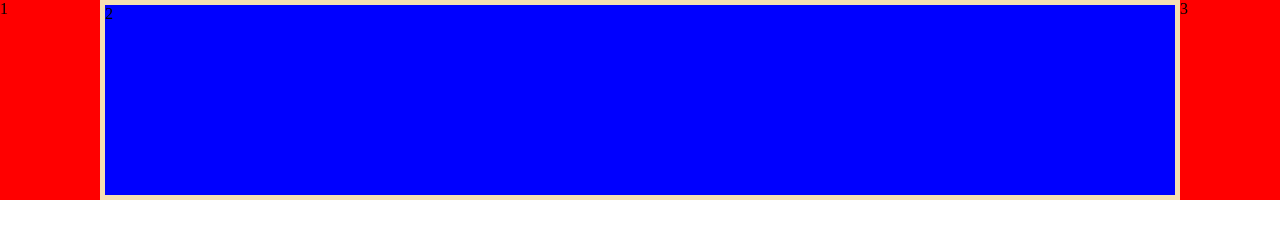
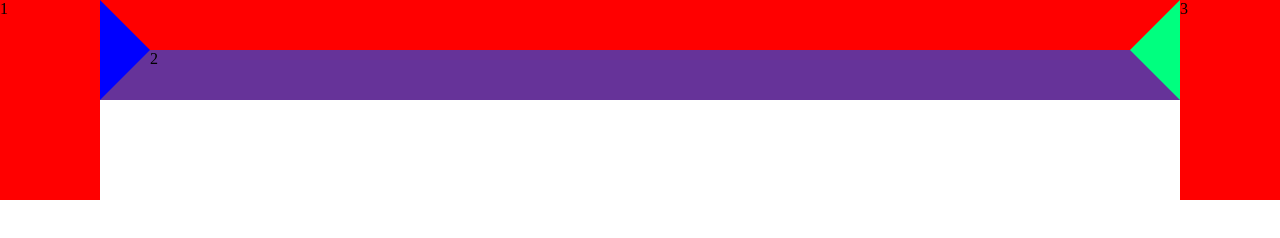
Before and after one commit to wangyang-o/webStudy, a plain HTML site: page 手撕代码/三栏布局.html in a window 1280 px wide. Drawn offline with Linux system fonts and the light colour scheme.

Commit message:
携程面试

```diff
--- a/手撕代码/三栏布局.html
+++ b/手撕代码/三栏布局.html
@@ -3,8 +3,8 @@
  * @version:
  * @Author: wy
  * @Date: 2021年03月06日 13:37:11
- * @LastEditors: wy
- * @LastEditTime: 2021年03月31日 18:30:02
+ * @LastEditors: Please set LastEditors
+ * @LastEditTime: 2021年04月13日
 -->
 <!DOCTYPE html>
 <html lang="en">
@@ -35,8 +35,13 @@
 
         .child2 {
             flex: 1;
-            background: blue;
-            border: 5px solid wheat;
+            /* background: blue; */
+            border-left: 50px solid blue;
+            border-top: 50px solid red;
+            border-right: 50px solid springgreen;
+            border-bottom: 50px solid rebeccapurple;
+            height: 0;
+            width: 0;
         }
     </style>
 </head>
```
Also changed, not shown: 手撕代码/promise封装ajax.js (+7 -2 lines), 手撕代码/居中.html (+3 -3 lines).
